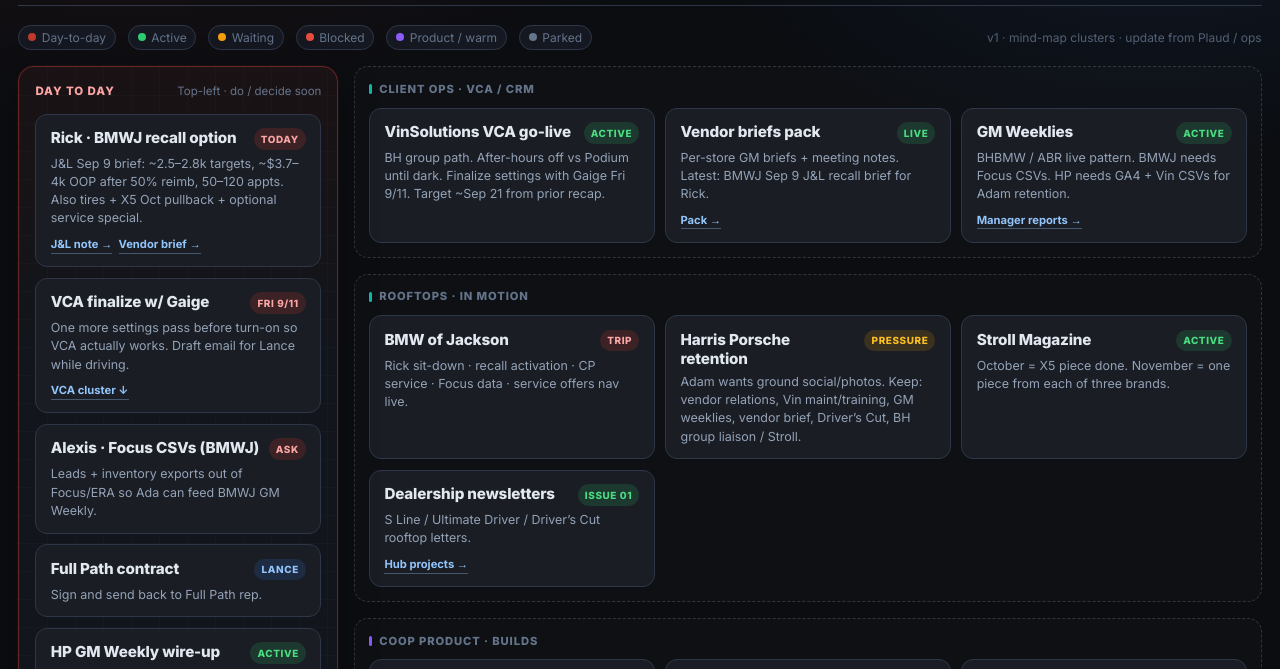
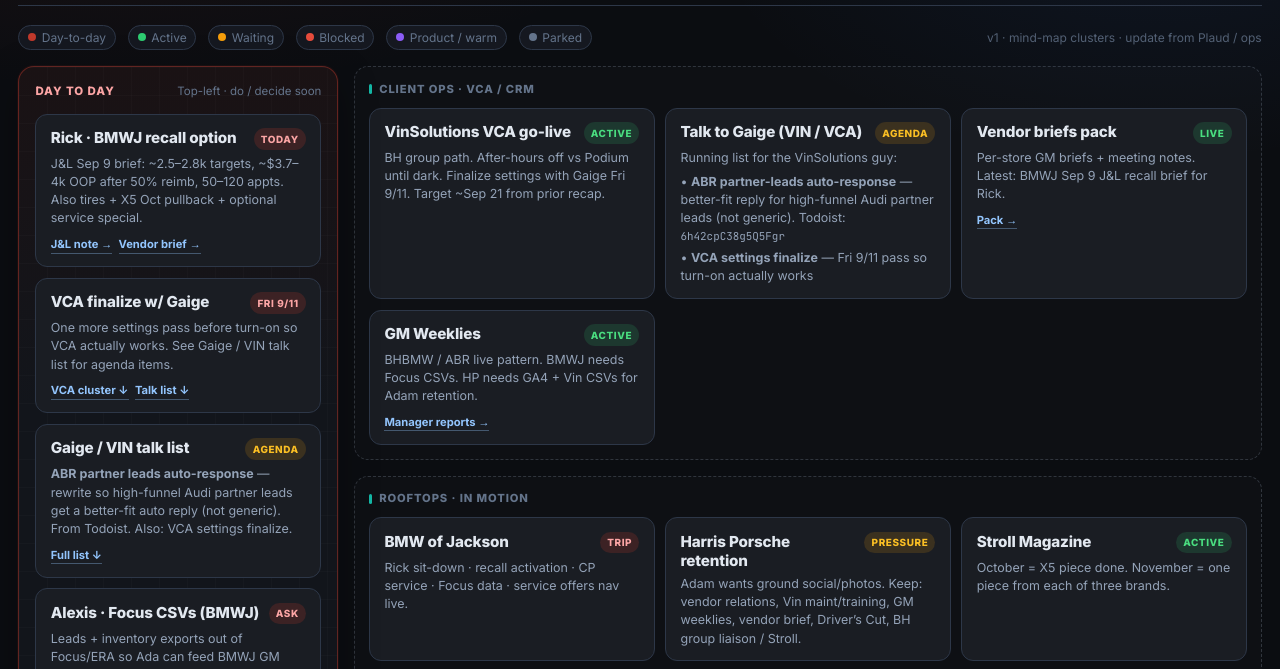
Before and after one commit to thecooperativeagency/hub, a plain HTML site: page whiteboard.html in a window 1280 px wide. Shown: the part 86-755 px from the top of the page. Drawn offline with Linux system fonts and the light colour scheme.

Commit message:
Whiteboard: Gaige/VIN talk list + ABR partner-leads auto-response
Move Todoist item onto agenda for VinSolutions (Gaige): better-fit ABR partner lead auto-response, plus VCA finalize.

```diff
--- a/whiteboard.html
+++ b/whiteboard.html
@@ -240,9 +240,21 @@
             <div class="node-title">VCA finalize w/ Gaige</div>
             <span class="badge b-now">Fri 9/11</span>
           </div>
-          <p>One more settings pass before turn-on so VCA actually works. Draft email for Lance while driving.</p>
+          <p>One more settings pass before turn-on so VCA actually works. See Gaige / VIN talk list for agenda items.</p>
           <div class="node-links">
             <a href="#cluster-vca">VCA cluster ↓</a>
+            <a href="#gaige-vin-talk">Talk list ↓</a>
+          </div>
+        </div>
+
+        <div class="node" id="gaige-vin-talk-day">
+          <div class="node-top">
+            <div class="node-title">Gaige / VIN talk list</div>
+            <span class="badge b-wait">Agenda</span>
+          </div>
+          <p><strong>ABR partner leads auto-response</strong> — rewrite so high-funnel Audi partner leads get a better-fit auto reply (not generic). From Todoist. Also: VCA settings finalize.</p>
+          <div class="node-links">
+            <a href="#gaige-vin-talk">Full list ↓</a>
           </div>
         </div>
 
@@ -279,6 +291,12 @@
             <div class="node">
               <div class="node-top"><div class="node-title">VinSolutions VCA go-live</div><span class="badge b-active">Active</span></div>
               <p>BH group path. After-hours off vs Podium until dark. Finalize settings with Gaige Fri 9/11. Target ~Sep 21 from prior recap.</p>
+            </div>
+            <div class="node" id="gaige-vin-talk">
+              <div class="node-top"><div class="node-title">Talk to Gaige (VIN / VCA)</div><span class="badge b-wait">Agenda</span></div>
+              <p>Running list for the VinSolutions guy:</p>
+              <p style="margin-top:.35rem">• <strong>ABR partner-leads auto-response</strong> — better-fit reply for high-funnel Audi partner leads (not generic). Todoist: <span class="mono" style="font-family:JetBrains Mono,monospace;font-size:.68rem">6h42cpC38g5Q5Fgr</span></p>
+              <p style="margin-top:.25rem">• <strong>VCA settings finalize</strong> — Fri 9/11 pass so turn-on actually works</p>
             </div>
             <div class="node">
               <div class="node-top"><div class="node-title">Vendor briefs pack</div><span class="badge b-active">Live</span></div>
@@ -380,7 +398,7 @@
 
     <p class="foot">
       First iteration · seeded from Plaud 2026-09-10 (Jackson-bound) + hub projects ·
-      verify <code>coop-whiteboard-v1-2026-09-10</code>
+      verify <code>coop-whiteboard-v1-2026-09-10b-gaige</code>
     </p>
   </div>
   <script>
```
